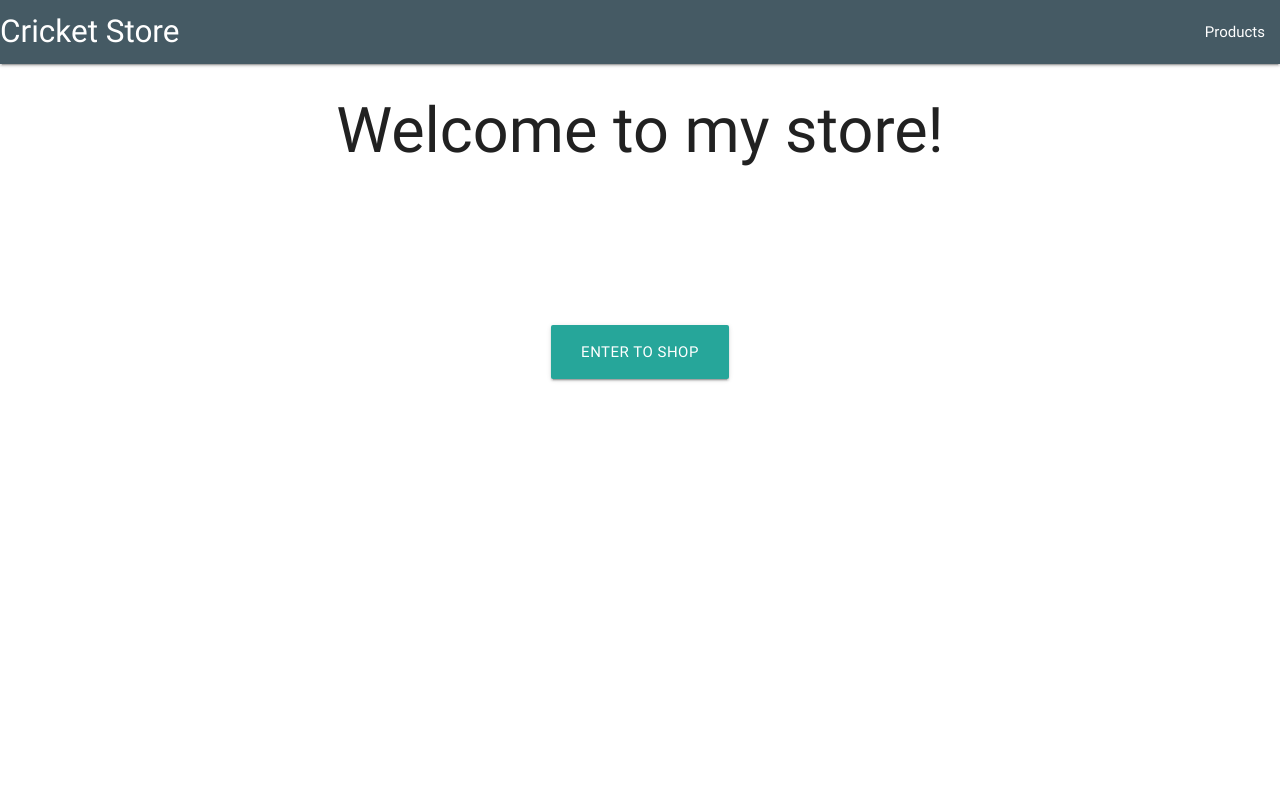
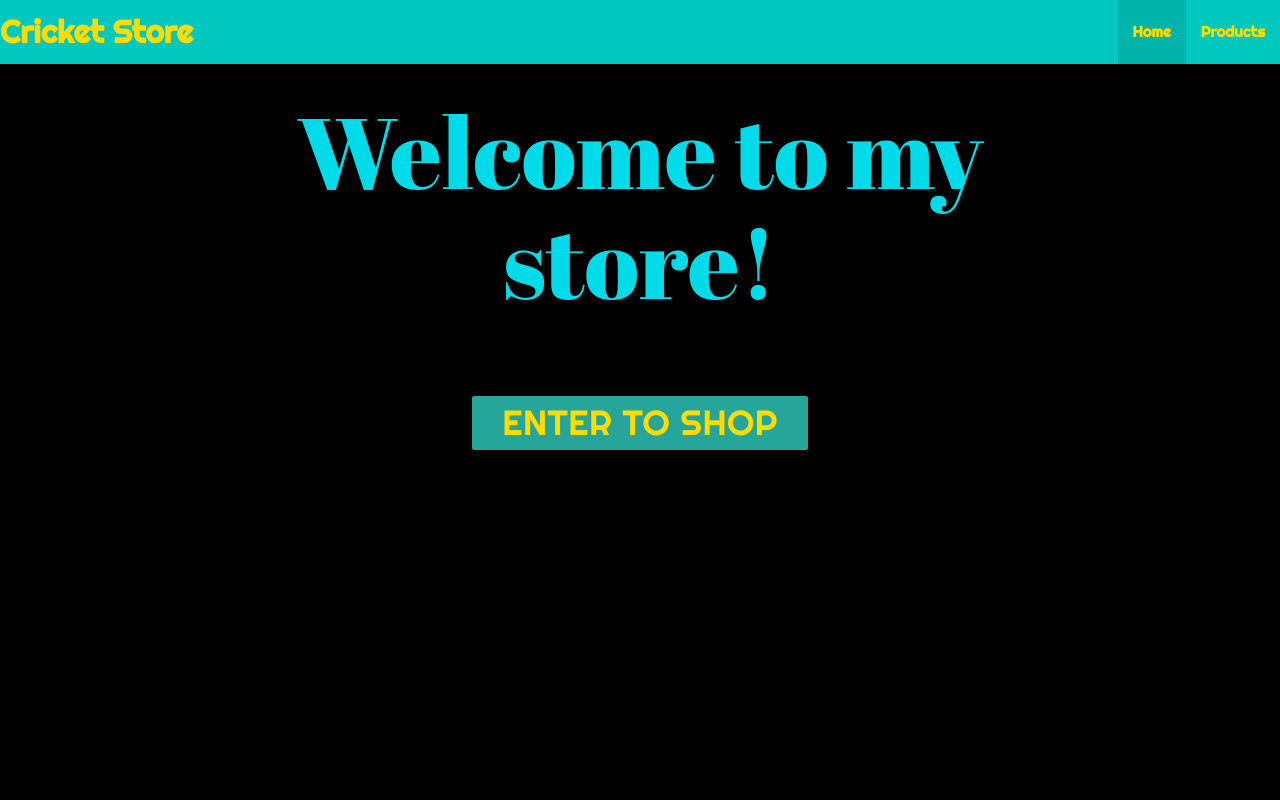
Before and after one commit to soikatesc/python-test, a Django app: page / in a window 1280 px wide. Run offline with Django 3.2, Linux system fonts and the light colour scheme; parts of the project's set-up code (start-up, migrations or seed data) failed here and were passed over; some libraries are stand-ins or nearby versions.

Commit message:
version 1.0

```diff
--- a/apps/products_app/static/products_app/css/style.css
+++ b/apps/products_app/static/products_app/css/style.css
@@ -1,3 +1,67 @@
 #enter-button{
-	margin-top: 20vh;
+	margin-top: 10vh;
 }
+
+#enter-button a{
+	font-size: 35px;
+	font-family: 'Righteous', cursive;
+	color: #FFDC00;
+}
+
+nav{
+	font-weight: bold;
+	font-family: 'Righteous', cursive;
+}
+
+nav .nav-wrapper{
+	background-color: #00C8BE;
+}
+
+nav .nav-wrapper a{
+	color: #FFDC00;
+}
+
+.error{
+	color: red;
+}
+
+.row table a{
+	color: white;
+}
+
+.row table a:hover{
+	color: #00DBEA;
+	font-size: 25px;
+}
+
+#purchase-confirm p{
+	font-size: 17px;
+	font-weight: lighter;
+	color: #FF851B;
+}
+
+#purchase-confirm #p-header{
+	font-size: 20px;
+	font-weight: 300;
+	color: #39CCCC;
+}
+
+#purchase-page h4{
+	font-weight: 300;
+	color: #39CCCC;
+}
+#index-page h1{
+	font-family: 'Abril Fatface', cursive;
+	color: #00DBEA;
+	font-size: 100px;
+}
+
+body{
+	background-color: black;
+	color: white;
+}
+
+.font{
+	font-family: 'Abril Fatface', cursive;
+	color: #00DBEA;
+}
--- /dev/null
+++ b/apps/products_app/static/products_app/js/script.js
@@ -0,0 +1,3 @@
+$( document ).ready(function() {
+     Materialize.updateTextFields();
+});
--- a/apps/products_app/templates/products_app/base.html
+++ b/apps/products_app/templates/products_app/base.html
@@ -6,23 +6,36 @@
 		<link rel="stylesheet" type="text/css" href="{% static 'products_app/css/style.css'%}">
 		<!-- Compiled and minified CSS -->
   		<link rel="stylesheet" href="https://cdnjs.cloudflare.com/ajax/libs/materialize/0.100.1/css/materialize.min.css">
+  		<link href="https://fonts.googleapis.com/icon?family=Material+Icons" rel="stylesheet">
+  		<link href="https://fonts.googleapis.com/css?family=Abril+Fatface" rel="stylesheet">
+  		<link href="https://fonts.googleapis.com/css?family=Righteous" rel="stylesheet">
 
   		<!-- Compiled and minified JavaScript -->
+  		<script src="https://ajax.googleapis.com/ajax/libs/jquery/3.2.1/jquery.min.js"></script>
   		<script src="https://cdnjs.cloudflare.com/ajax/libs/materialize/0.100.1/js/materialize.min.js"></script>
+  		<script type="text/javascript" src="{% static 'products_app/js/script.js' %}" ></script>
 
 	</head>
 	<body>
 		{% block body %}
 			<nav>
-			    <div class="nav-wrapper blue-grey darken-2">
+			    <div class="nav-wrapper">
 			      <a href="/" class="brand-logo">Cricket Store </a>
 			      <ul id="nav-mobile" class="right hide-on-med-and-down">
-			        <li><a href="/products">Products</a></li>
-
+			      	{% if selected == "home" %}
+			      		<li class="active"><a href="/">Home</a></li>
+			      		<li ><a href="/products">Products</a></li>
+			      	{% elif selected == "products" %}
+			      		<li ><a href="/">Home</a></li>
+			      		<li class="active"><a href="/products">Products</a></li>
+			      	{% else %}
+			      		<li ><a href="/">Home</a></li>
+			      		<li ><a href="/products">Products</a></li>
+			      	{% endif %}
 			      </ul>
 			    </div>
 	  		</nav>
-  		{% endblock %}
+	  	{% endblock %}
 
 	</body>
 </html>
--- a/apps/products_app/templates/products_app/index.html
+++ b/apps/products_app/templates/products_app/index.html
@@ -2,11 +2,11 @@
 
 {% block body %}
 {{ block.super }}
-	<div class="container">
+	<div class="container" id="index-page">
 		<h1 class="center-align ">Welcome to my store!</h1>
 
   		<div class="center-align" id="enter-button">
-  			<a class="waves-effect waves-light btn-large" href="/products">Enter To Shop</a>
+  			<a id="enter-link" class="waves-effect waves-light btn-large hoverable" href="/products">Enter To Shop</a>
   		</div>
   	</div>
 
--- a/apps/products_app/templates/products_app/product_detail.html
+++ b/apps/products_app/templates/products_app/product_detail.html
@@ -3,9 +3,9 @@
 {% block body %}
 {{ block.super }}
 	<div class="container">
-		<h1>Details of this product</h1>
+		<h1 class="font">Details of this product:</h1>
 		<div class="row">
-				<table class="centered bordered">
+				<table class="centered">
 					<thead>
 						<tr>
 							<th>Name</th>
--- a/apps/products_app/urls.py
+++ b/apps/products_app/urls.py
@@ -5,7 +5,6 @@ urlpatterns = [
 	url(r'^$',views.index),
 	url(r'^products$',views.products),
 	url(r'^products/(?P<purchase_id>\d+)/purchase_complete',views.purchase_complete),
-	url(r'^products/(?P<product_id>\d+)/purchase_post',views.create_order),
 	url(r'^products/(?P<product_id>\d+)/purchase',views.product_purchase),
-	url(r'^products/(?P<product_id>\d+)',views.product_details),
+	url(r'^products/(?P<product_id>\d+)/details',views.product_details),
 ]
--- a/apps/products_app/views.py
+++ b/apps/products_app/views.py
@@ -7,17 +7,23 @@ from .models import *
 from django.db.models import Count
 
 def index(request):
-	return render(request, "products_app/index.html")
+	context = {
+		"selected": "home"
+	}
+	return render(request, "products_app/index.html", context)
 
 def products(request):
 	products = Product.objects.all()
 	context = {
-		'products' : products
+		'products' : products,
+		'selected' : "products"
 	}
 	return render(request, "products_app/products.html", context)
 
 def product_details(request, product_id):
 	product = Product.objects.filter(id=product_id).first()
+	if not product:
+		return redirect('/products')
 	context = {
 		"product": product,
 	}
@@ -25,28 +31,34 @@ def product_details(request, product_id):
 
 def product_purchase(request, product_id):
 	product = Product.objects.filter(id=product_id).first()
-	context = {
-		"product": product,
-	}
-	return render(request, "products_app/product_purchase.html", context)
-
-def create_order(request, product_id):
 	if request.method != 'POST':
-		return redirect('/')
+		if not product:
+			return redirect('/products')
+		if product.inventory < 1:
+			return redirect('/products')
+		context = {
+			"product": product,
+		}
+		return render(request, "products_app/product_purchase.html", context)
 	else:
 		check = Purchase.objects.validatePurchase(request.POST)
-		# print check
 		if check[0] == False:
 			for error in check[1]:
-				print error
 				messages.error(request,error)
 			return redirect('/products/{}/purchase'.format(product_id))
 		else:
 			purchase_id = Purchase.objects.order_creation(request.POST, product_id)
-			return redirect('/products/{}/purchase_complete'.format(purchase_id))
+			if purchase_id == False:
+				messages.error(request,"Not enough inventory")
+				return redirect('/products/{}/purchase'.format(product_id))
+			else:
+				return redirect('/products/{}/purchase_complete'.format(purchase_id))
 
 def purchase_complete(request, purchase_id):
-	purchase = Purchase.objects.filter(id=purchase_id).first
+	purchase = Purchase.objects.filter(id=purchase_id).first()
+
+	if not purchase:
+		return redirect('/products')
 	context = {
 		"purchase" : purchase
 	}
```
Also changed, not shown: apps/products_app/models.py (+14 -10 lines), apps/products_app/templates/products_app/product_purchase.html (+36 -36 lines), apps/products_app/templates/products_app/products.html (+5 -5 lines), apps/products_app/templates/products_app/purchase_complete.html (+18 -8 lines), requirements.txt (added, +59 -0 lines), db.sqlite3, 4 other files.
